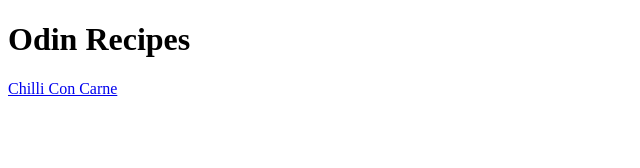
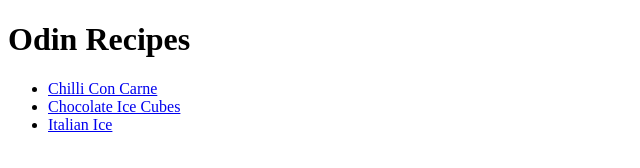
Before and after one commit to raymondhthou/odin-recipes, a plain HTML site: page index.html in a window 1280 px wide. Shown: the whole page, without its empty margins (0-640 px from the left). Drawn offline with Linux system fonts and the light colour scheme.

Commit message:
additional two links and attributes to href element

```diff
--- a/index.html
+++ b/index.html
@@ -7,8 +7,14 @@
 </head>
 <body>
     <h1>Odin Recipes</h1>
+    <ul>
+        <li><a href="recipes/chilliconcare.html" target="_blank" rel="noreferrer">Chilli Con Carne</a></li>
 
-    <a href="recipes/chilliconcare.html">Chilli Con Carne</a>
+        <li><a href="recipes/chocolateicecubes.html" target="_blank" rel="noreferrer">Chocolate Ice Cubes</a></li>
+
+        <li><a href="recipes/italianice.html" target="_blank" rel="noreferrer">Italian Ice</a></li>
+    </ul>
+
 
 </body>
 </html>
```
